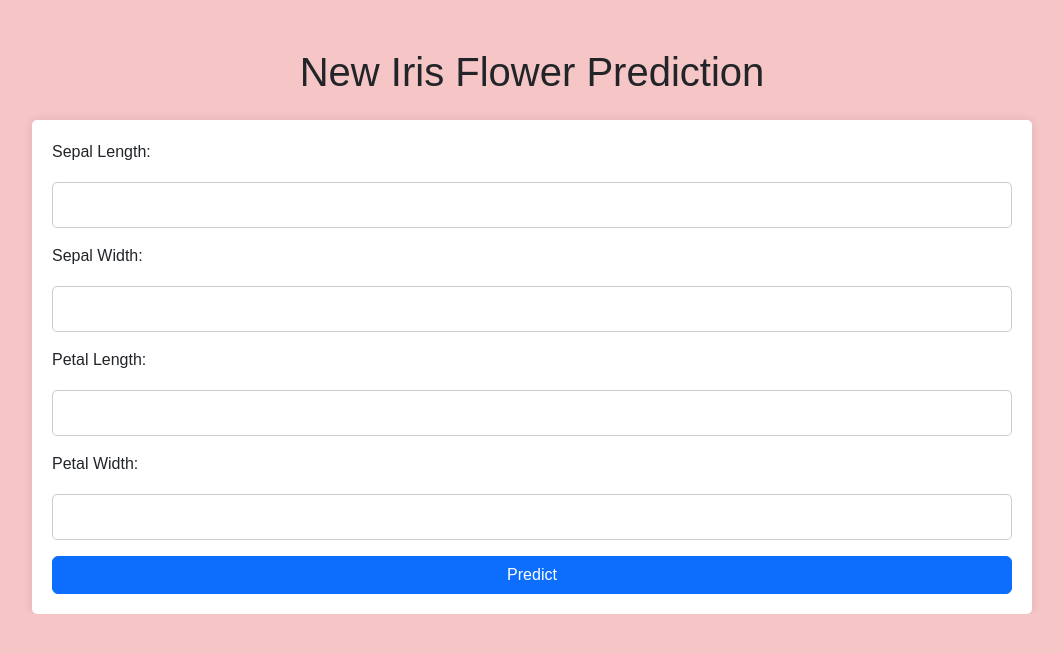
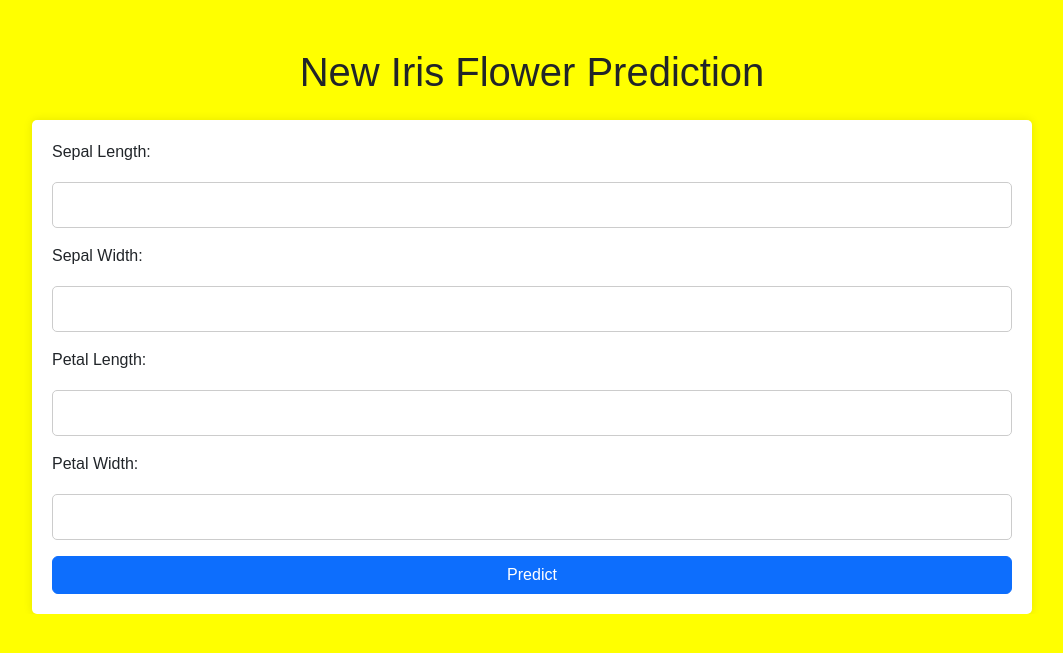
Before and after one commit to YeonjiKim0316/fisa05-jenkins-practice, a FastAPI app: page / in a window 1280 px wide. Shown: the top 653 px of the page, without its empty margins (108-1171 px from the left). Run offline with FastAPI, Linux system fonts and the light colour scheme; parts of the project's set-up code (start-up, migrations or seed data) failed here and were passed over.

Commit message:
change bg color

```diff
--- a/app/static/styles.css
+++ b/app/static/styles.css
@@ -2,7 +2,7 @@ body {
     font-family: Arial, sans-serif;
     margin: 0;
     padding: 0;
-    background-color: #f6c5c5;
+    background-color: yellow;
 }
 
 .container {
```
